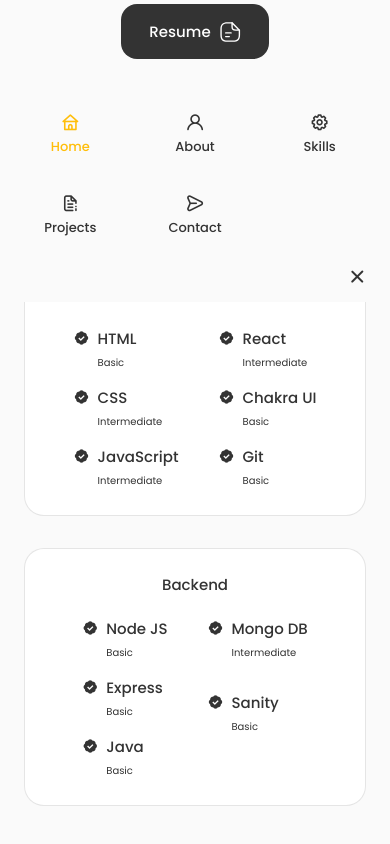
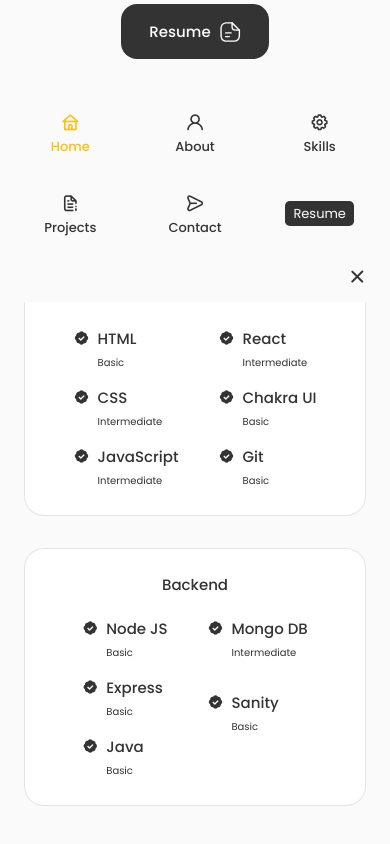
Before and after one commit to souravsb66/souravsb66.github.io, a React (Create React App) app: page / in a window 390 px wide. Shown: the part 1386-2230 px from the top of the page. Built offline with nearby package versions, Linux system fonts and the light colour scheme.

Commit message:
Navbar Update

```diff
--- a/src/App.css
+++ b/src/App.css
@@ -157,7 +157,18 @@ img {
   font-weight: var(--font-medium);
 }
 
-.button:hover {
+
+.button-small {
+  font-size: var(--small-font-size);
+  display: inline-block;
+  background-color: var(--title-color);
+  color: var(--container-color);
+  padding: 0.15rem 0.5rem;
+  border-radius: 0.3rem;
+  font-weight: var(--font-normal);
+}
+
+.button:hover, .button-small:hover {
   background-color: var(--title-color-dark);
 }
 
--- a/src/components/about/About.jsx
+++ b/src/components/about/About.jsx
@@ -23,7 +23,7 @@ const About = () => {
             leadership capabilities.
           </p>
 
-          <a download="" href={resume} className="button button--flex">
+          <a id="resume-link-2"  href={"../../Assets/Sourav_Biswas_Resume.pdf"} download target="_blank" className="button button--flex">
             Resume
             <svg
               class="button__icon"
--- a/src/components/header/Header.jsx
+++ b/src/components/header/Header.jsx
@@ -17,8 +17,8 @@ const Header = () => {
   const [activeNav, setActiveNav] = useState("#home");
 
   return (
-    <header className="header">
-      <nav className="nav container">
+    <header className="header ">
+      <nav className="nav-menu container nav-menu">
         <a href="index.html" className="nav__logo">
           Sourav
         </a>
@@ -30,7 +30,9 @@ const Header = () => {
                 href="#home"
                 onClick={() => setActiveNav("#home")}
                 className={
-                  activeNav === "#home" ? "nav__link active-link" : "nav__link"
+                  activeNav === "#home"
+                    ? "nav-link home active-link"
+                    : "nav-link home"
                 }
               >
                 <i className="uil uil-home nav__icon"></i> Home
@@ -41,7 +43,9 @@ const Header = () => {
                 href="#about"
                 onClick={() => setActiveNav("#about")}
                 className={
-                  activeNav === "#about" ? "nav__link active-link" : "nav__link"
+                  activeNav === "#about"
+                    ? "nav-link about active-link"
+                    : "nav-link about"
                 }
               >
                 <i className="uil uil-user nav__icon"></i> About
@@ -53,8 +57,8 @@ const Header = () => {
                 onClick={() => setActiveNav("#skills")}
                 className={
                   activeNav === "#skills"
-                    ? "nav__link active-link"
-                    : "nav__link"
+                    ? "nav-link skills active-link"
+                    : "nav-link skills"
                 }
               >
                 <i className="uil uil-cog  nav__icon"></i> Skills
@@ -66,8 +70,8 @@ const Header = () => {
                 onClick={() => setActiveNav("#projects")}
                 className={
                   activeNav === "#projects"
-                    ? "nav__link active-link"
-                    : "nav__link"
+                    ? "nav-link projects active-link"
+                    : "nav-link projects"
                 }
               >
                 <i class="uil uil-file-info-alt nav__icon"></i> Projects
@@ -79,11 +83,17 @@ const Header = () => {
                 onClick={() => setActiveNav("#contact")}
                 className={
                   activeNav === "#contact"
-                    ? "nav__link active-link"
-                    : "nav__link"
+                    ? "nav-link contact active-link"
+                    : "nav-link contact"
                 }
               >
                 <i className="uil uil-message nav__icon"></i> Contact
+              </a>
+            </li>
+
+            <li id="resume-link-1" className="nav__item" onClick={() => window.open("https://drive.google.com/file/d/1phAUQb5vx3etF7i_66hp6CKW7zz9-HYK/view?usp=sharing")}>
+              <a href={"../../Assets/Sourav_Biswas_Resume.pdf"} download target="_blank" className="button-small button--flex">
+                Resume
               </a>
             </li>
           </ul>
--- a/src/components/header/header.css
+++ b/src/components/header/header.css
@@ -7,7 +7,7 @@
   background-color: var(--body-color);
 }
 
-.nav {
+.nav-menu {
   height: calc(var(--header-height) + 1.5rem);
   display: flex;
   justify-content: space-between;
@@ -26,14 +26,20 @@
   column-gap: 2rem;
 }
 
-.nav__link {
+.nav-link {
   display: flex;
   flex-direction: column;
   align-items: center;
   font-size: var(--small-font-size);
   color: var(--title-color);
   font-weight: var(--font-medium);
-    transition: .3s;
+  transition: 0.3s;
+}
+
+.nav__item {
+  display: flex;
+  align-items: center;
+  justify-content: center;
 }
 
 .nav__icon,
@@ -44,7 +50,7 @@
 
 /* Active Links */
 .active-link,
-.nav__link:hover {
+.nav-link:hover {
   color: var(--title-color-golden);
 }
 
@@ -59,7 +65,7 @@
     bottom: 0;
   }
 
-    .nav {
+  .nav-menu {
     height: var(--header-height);
   }
 
@@ -70,9 +76,9 @@
     width: 100%;
     background-color: var(--body-color);
     padding: 2rem 1.5rem 4rem;
-        box-shadow: 0 -1px 4px rgba(0, 0, 0. 0.15);
+    box-shadow: 0 -1px 4px rgba(0, 0, 0 0.15);
     border-radius: 1.5rem 1.5rem 0 0;
-        transition: .3sec;
+    transition: 0.3sec;
   }
 
   /* Show menu */
@@ -93,7 +99,7 @@
   .nav__close {
     position: absolute;
     right: 1.3rem;
-        bottom: .5rem;
+    bottom: 0.5rem;
     font-size: 1.5rem;
     cursor: pointer;
     color: var(--title-color);
@@ -103,7 +109,7 @@
     color: var(--title-color-dark);
   }
 
-    .nav__toggle  {
+  .nav__toggle {
     font-size: 1.1rem;
     cursor: pointer;
   }
--- a/src/components/skills/Skills.jsx
+++ b/src/components/skills/Skills.jsx
@@ -5,7 +5,7 @@ import Backend from './Backend'
 
 const Skills = () => {
   return (
-    <section className="skills section" id="skills">
+    <section className="section" id="skills">
         <h2 className="section__title">Skills</h2>
         <span className="section__subtitle">My technical level</span>
 
--- a/src/components/skills/skills.css
+++ b/src/components/skills/skills.css
@@ -35,7 +35,7 @@
     column-gap: 0.5rem;
 }
 
-.skills, .bx-badge-check {
+#skills, .bx-badge-check {
     font-size: 1rem;
     color: var(--title-color);
 }
```
Also changed, not shown: 2 other files (tests, documents, lock files or other folders). Lines whose indentation alone changed are shown as unchanged.
